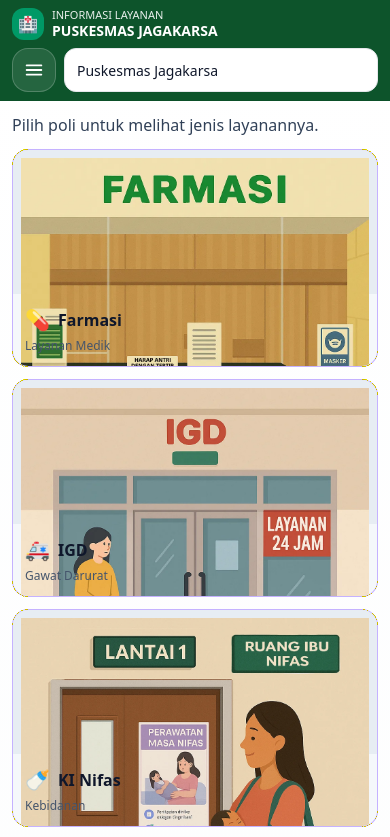
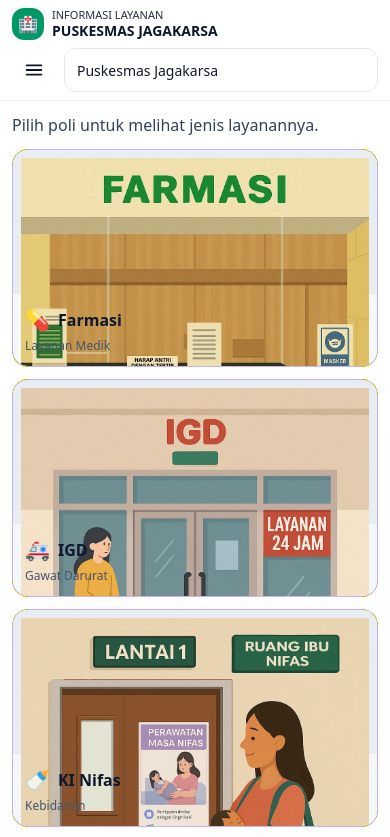
Before and after one commit to fajars97-cpu/alurlayanan, a React (Vite) app: page / in a window 390 px wide. Shown: the top 837 px of the page. Built offline with nearby package versions, Linux system fonts and the light colour scheme.

Commit message:
ubah warna header

```diff
--- a/src/App.jsx
+++ b/src/App.jsx
@@ -1615,9 +1615,9 @@ export default function App() {
   ref={headerRef}
   className="
     sticky top-0 z-30 backdrop-blur
-    bg-green-900 text-white
-    md:bg-white/70 md:text-inherit
-    dark:md:bg-slate-900/70
+    bg-transparent text-inherit
+    md:bg-transparent
+    dark:md:bg-transparent
     border-b border-black/5 dark:border-white/10
     transition-colors duration-300
   "
```
Also changed, not shown: 4 other files (tests, documents, lock files or other folders).
